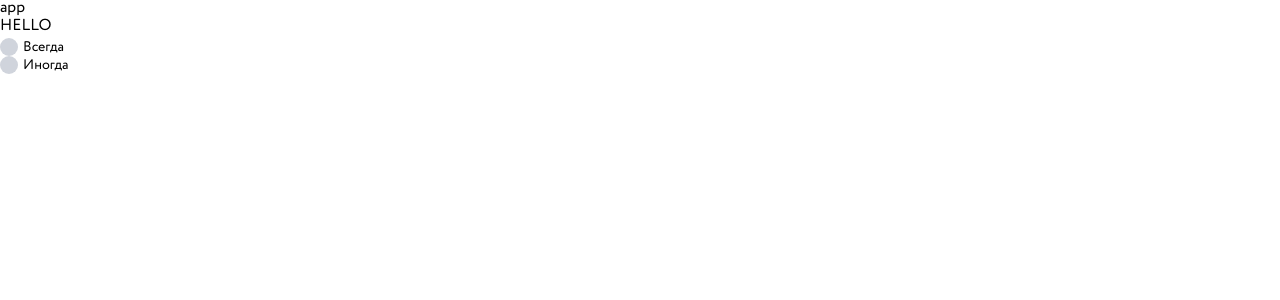
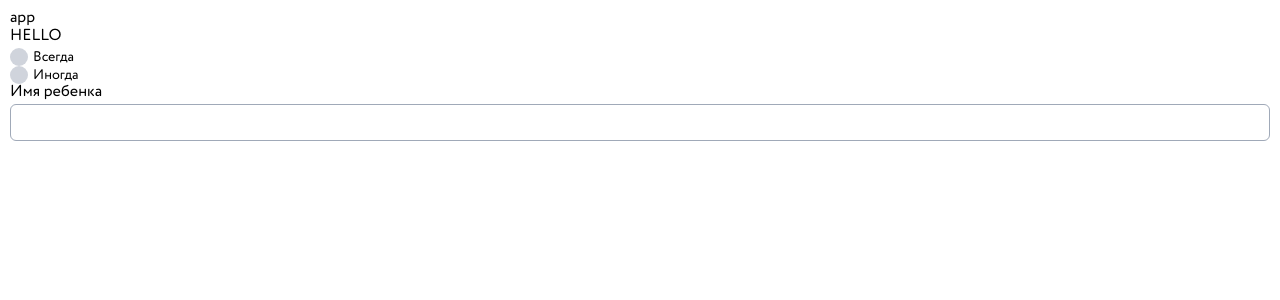
Before and after one commit to bemyexe/kids, a React (Vite) app: page / in a window 1280 px wide. Shown: the top 300 px of the page. Built offline with nearby package versions, Linux system fonts and the light colour scheme.

Commit message:
feat: input

```diff
--- a/src/app/index.tsx
+++ b/src/app/index.tsx
@@ -1,3 +1,4 @@
+import { Input } from '../shared/ui/input';
 import { RadioButton } from '../shared/ui/radio-button';
 import { Typography } from '../shared/ui/typography';
 
@@ -8,6 +9,7 @@ export const App = () => {
       <Typography>HELLO</Typography>
       <RadioButton name="radio" label="Всегда" labelSize="14" />
       <RadioButton name="radio" label="Иногда" labelSize="14" />
+      <Input label="Имя ребенка" placeholder=" " />
     </>
   );
 };
--- a/src/global-styles/global.scss
+++ b/src/global-styles/global.scss
@@ -14,4 +14,5 @@
 
 body {
   font-family: 'Circe Rounded', sans-serif;
+  padding: 10px;
 }
--- /dev/null
+++ b/src/shared/ui/input/index.tsx
@@ -0,0 +1,25 @@
+import { type ComponentProps, useId } from 'react';
+import clsx from 'clsx';
+
+import './style.scss';
+
+interface Props extends ComponentProps<'input'> {
+  type?: string;
+  label: string;
+  className?: string;
+}
+
+export const Input = ({ type = 'text', label, className, ...props }: Props) => {
+  const id = useId();
+  return (
+    <div className={clsx('input-container', className)}>
+      <label htmlFor={id}>{label}</label>
+      <input
+        id={id}
+        type={type}
+        {...props}
+        className="input-container__input"
+      />
+    </div>
+  );
+};
--- /dev/null
+++ b/src/shared/ui/input/style.scss
@@ -0,0 +1,17 @@
+.input-container {
+  display: flex;
+  flex-direction: column;
+  gap: 4px;
+
+  &__input {
+    border: 1px solid var(--muted);
+    border-radius: 6px;
+    padding: 10px 12px;
+
+    &:focus,
+    &:not(:placeholder-shown) {
+      border-color: var(--violet-110);
+      outline: none;
+    }
+  }
+}
```
